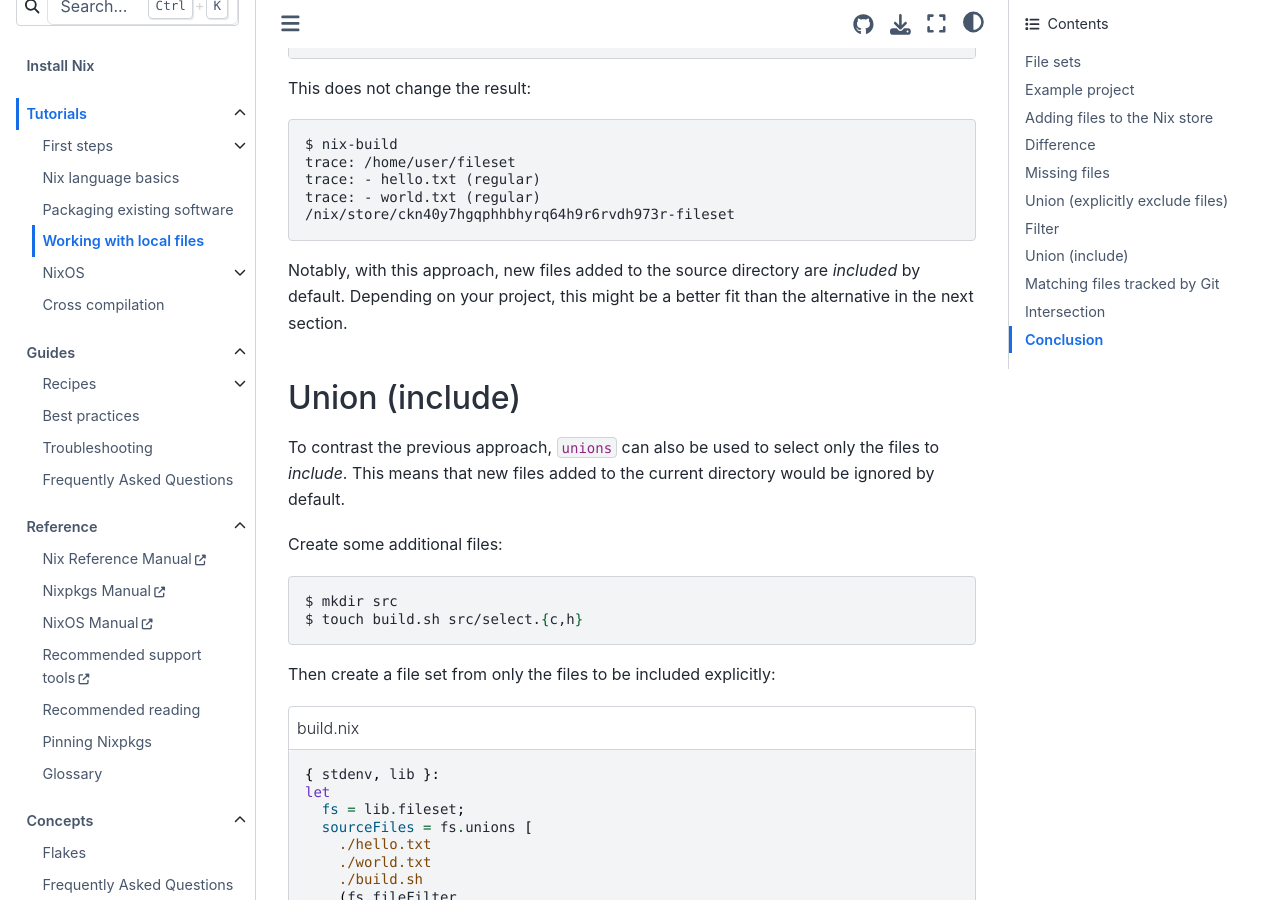
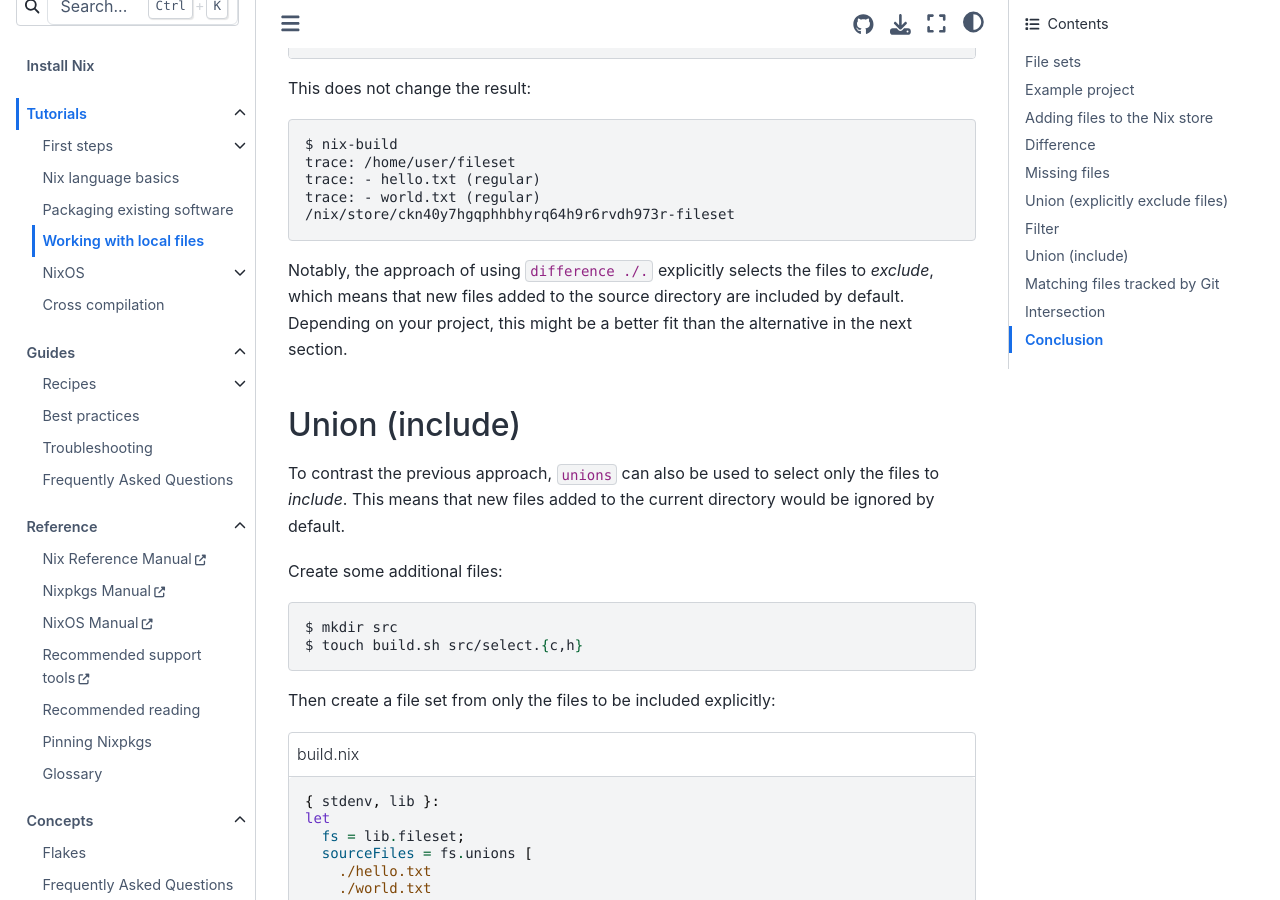
Before and after one commit to NixOS/nix.dev, a Sphinx documentation site: the page built from source/tutorials/file-sets.md, in a window 1280 px wide and 900 px high, scrolled down 10455 px. Built offline with Sphinx 7.4.7 and the Sphinx Book theme 1.1.4, drawn with Linux system fonts in a browser that asks for light colours.

Commit message:
Update source/tutorials/file-sets.md
Co-authored-by: Valentin Gagarin <valentin.gagarin@tweag.io>

````diff
--- a/source/tutorials/file-sets.md
+++ b/source/tutorials/file-sets.md
@@ -511,7 +511,7 @@ trace: - world.txt (regular)
 /nix/store/ckn40y7hgqphhbhyrq64h9r6rvdh973r-fileset
 ```
 
-Notably, with this approach, new files added to the source directory are _included_ by default.
+Notably, the approach of using `difference ./.` explicitly selects the files to _exclude_, which means that new files added to the source directory are included by default.
 Depending on your project, this might be a better fit than the alternative in the next section.
 
 ## Union (include)
````
